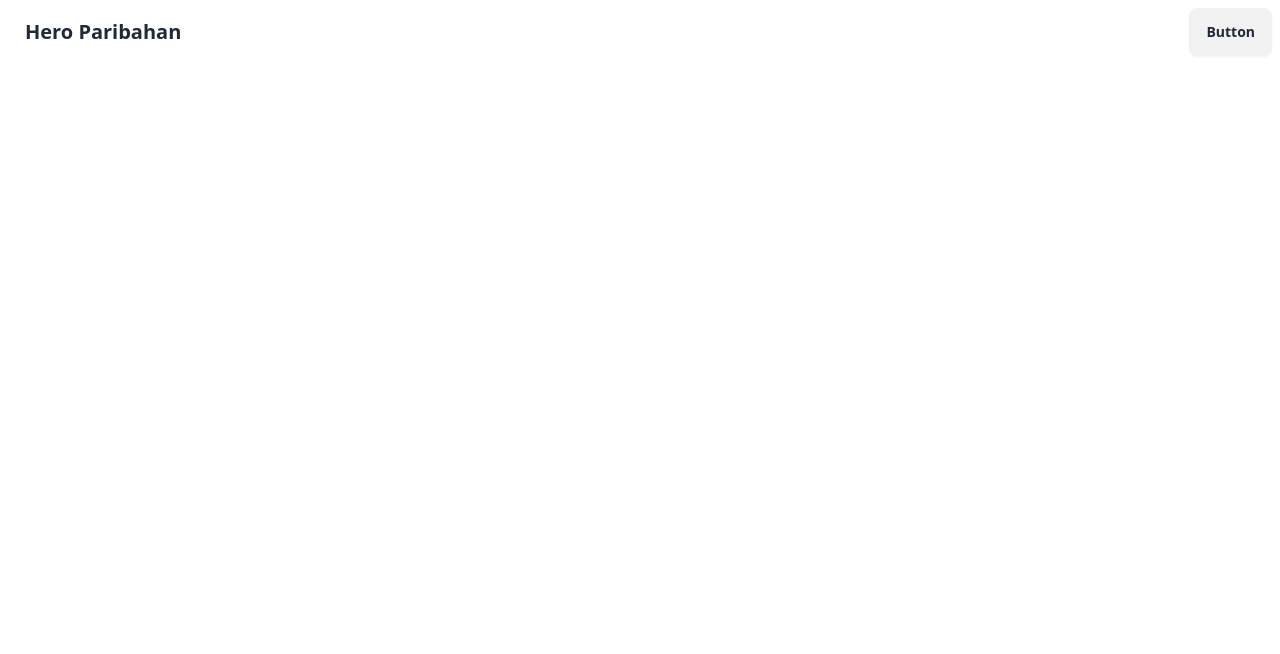
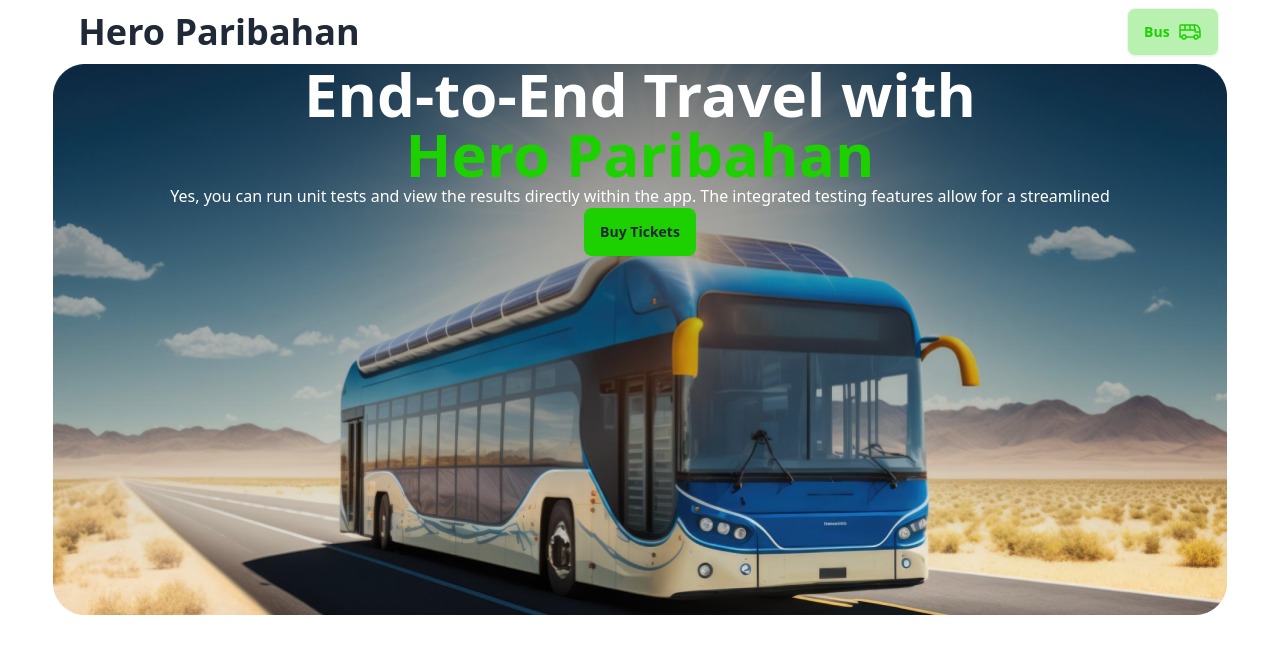
Before and after one commit to sakibpro2003/Hero-Paribahan, a plain HTML site: page index.html in a window 1280 px wide. Drawn offline with nearby package versions, Linux system fonts and the light colour scheme.

Commit message:
banner added

```diff
--- a/index.html
+++ b/index.html
@@ -9,8 +9,9 @@
     <script src="https://cdn.tailwindcss.com"></script>
 </head>
 
-<body>
-    <section>
+<body class="container md:mx-auto">
+    <header class="w-11/12 container md:mx-auto">
+        <nav>
             <div class="navbar bg-base-100">
                 <div class="navbar-start">
                     <div class="dropdown">
@@ -23,14 +24,41 @@
                         </div>
 
                     </div>
-                <a class="btn btn-ghost text-xl">Hero Paribahan</a>
+                    <a class="btn btn-ghost text-4xl font-extrabold">Hero Paribahan</a>
                 </div>
 
                 <div class="navbar-end">
-                <a class="btn">Button</a>
+                    <a class="btn bg-[#1DD1004F] border-4-[#1DD100]"> <span class="text-[#1DD100] ">Bus</span>
+                        <img src="images/bus-icon.png" alt="">
+                    </a>
                 </div>
             </div>
+        </nav>
+    </header>
+    <main class="w-11/12 container md:mx-auto">
+
+        <div class="banner-img text-center">
+            <img class="w-11/12 lg:absolute" src="images/banner.png" alt="">
+            <div class="banner-text lg:relative">
+                <h1 class="font-extrabold text-6xl text-white">End-to-End Travel with</h1>
+                <h1 class="font-extrabold text-6xl text-[#1DD100]">Hero Paribahan</h1>
+                <p class="text-white">Yes, you can run unit tests and view the results directly within the app. The
+                    integrated testing
+                    features allow for a streamlined</p>
+                <button class="btn bg-[#1DD100] border-none">Buy Tickets</button>
+            </div>
+        </div>
+
+        <section class="">
+            <h2 class="font-extrabold">Best Offers For You</h2>
+            <div class="h-12 border-pink-200"></div>
         </section>
+
+
+
+    </main>
+
+
 </body>
 
 </html>
```
Also changed, not shown: tailwind.config.js (added, +8 -0 lines). Lines whose indentation alone changed are shown as unchanged.
